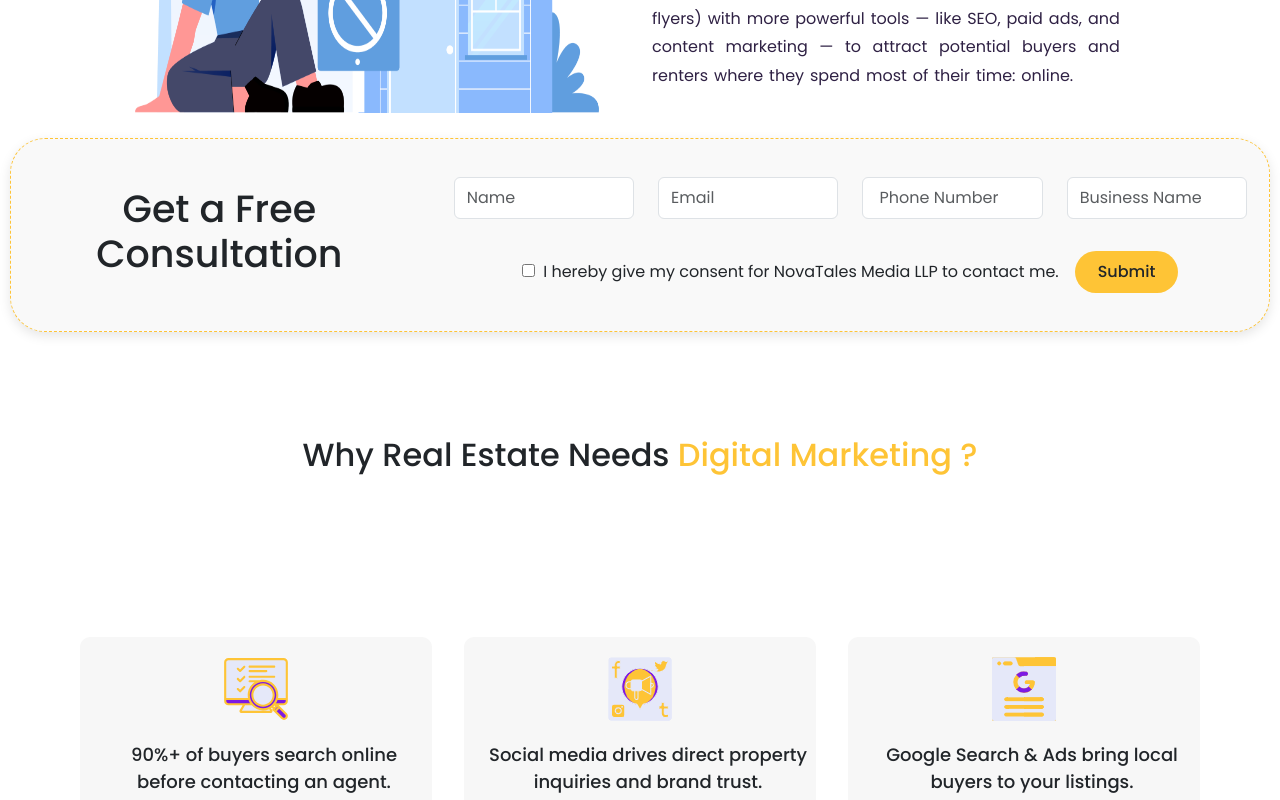
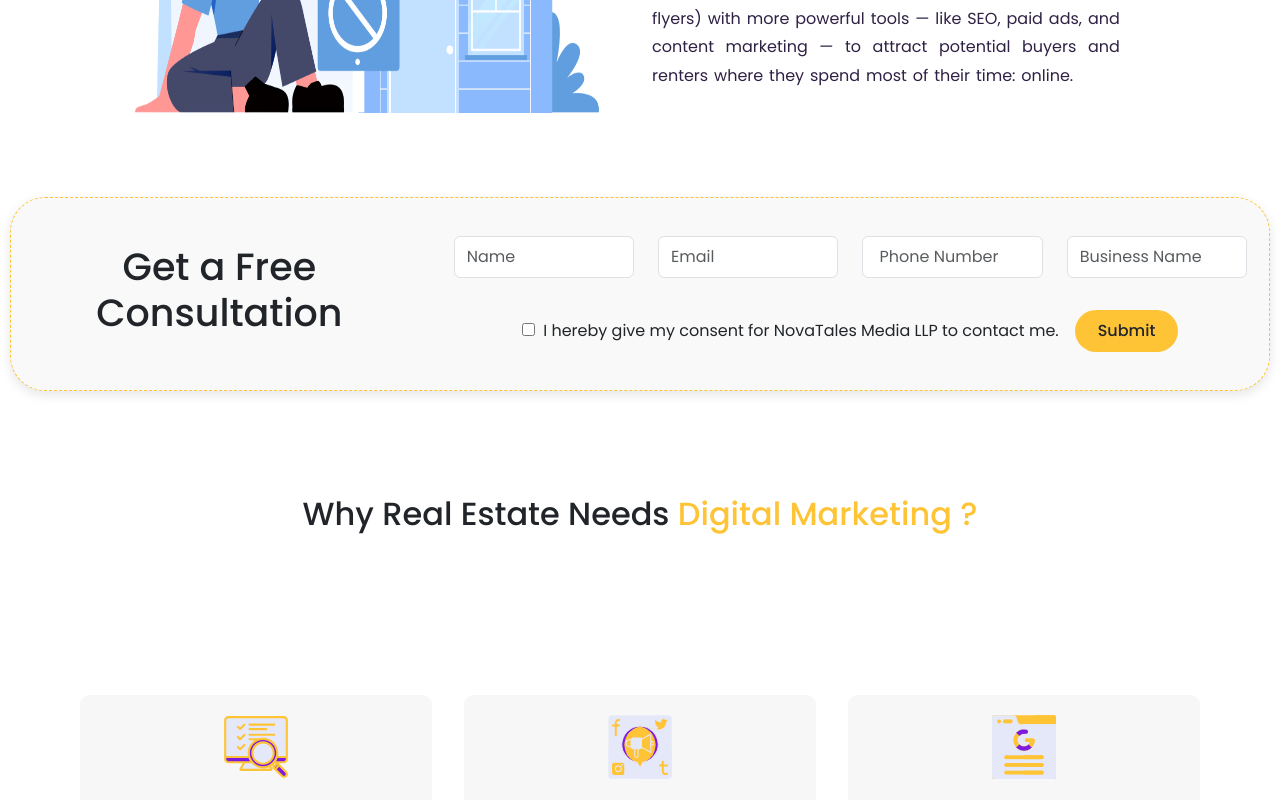
Before and after one commit to Novatalesinfo/Novatales-Media, a React (Create React App) app: page /real-estate in a window 1280 px wide. Shown: the part 940-1740 px from the top of the page. Built offline with nearby package versions, Linux system fonts and the light colour scheme; no server answers; a web font is replaced by a local one.

Commit message:
`Refactor RealEstateForm component: update axios post request and add margin to container div`

```diff
--- a/src/components/realEstateFrom.js
+++ b/src/components/realEstateFrom.js
@@ -62,13 +62,13 @@
         try {
             setLoading(true);
             const formWithPage = { ...formData, page: window.location.href };
-             axios.post("/realestate.php", formWithPage).then(
+            axios.post("/realestate.php", formWithPage).then(
                 res => {
                     setFormData(initialFormData);
                     setConsent(false);
                     navigate("/thankyou");
                 }
-             )
+            )
         } catch (error) {
             console.error('Error:', error);
             toast.error(
@@ -90,8 +90,10 @@
         }
     }
     return (
-        <div className="service-content LogoVisual d-flex justify-content-center align-items-center extraPadding mb-2 " >
-             <div className="extraPadding" style={{
+        <div style={{
+            marginTop: "60px"
+        }} className="service-content LogoVisual d-flex justify-content-center align-items-center extraPadding  mb-2 pt-4 " >
+            <div className="extraPadding" style={{
                 backgroundColor: "#f9f9f9", padding: "30px 0px",
                 border: "1px dashed #fec436",
                 borderRadius: "35px",
```
